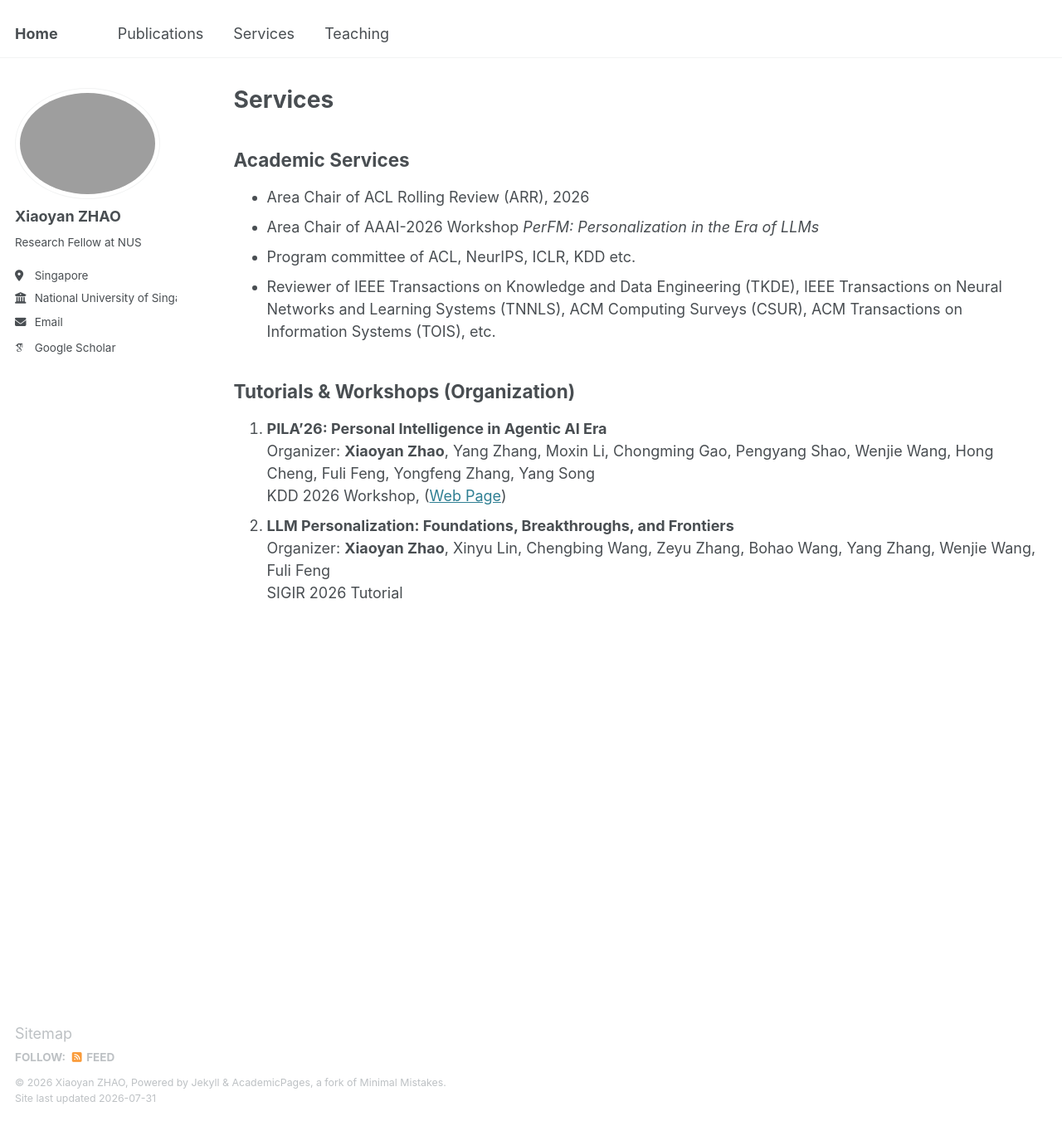
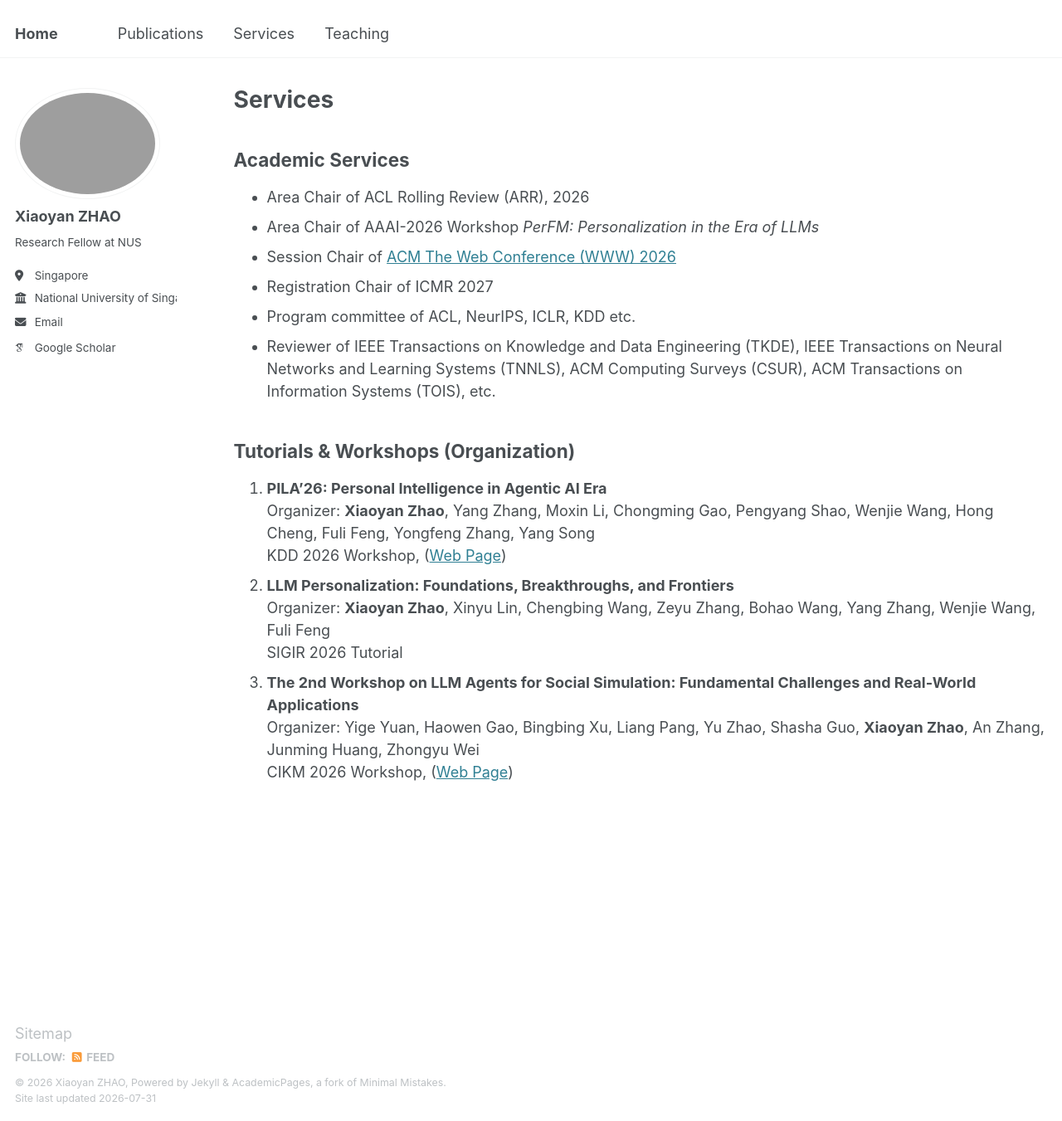
Before and after one commit to xyzhao01/xyzhao01.github.io, a Jekyll site: the page built from _pages/services.html, in a window 1280 px wide and 1351 px high. Shown: the whole window at 83% size. Built offline with Jekyll 4.4.1, drawn with Linux system fonts in a browser that asks for light colours; some web fonts are replaced.

Commit message:
Update Services page with new chair roles and CIKM workshop.
Add WWW session chair, ICMR registration chair, and LASS CIKM 2026 workshop with organizers and links.

Co-authored-by: Cursor <cursoragent@cursor.com>

```diff
--- a/_includes/services.md
+++ b/_includes/services.md
@@ -2,6 +2,8 @@
 
 - Area Chair of ACL Rolling Review (ARR), 2026
 - Area Chair of AAAI-2026 Workshop *PerFM: Personalization in the Era of LLMs*
+- Session Chair of [ACM The Web Conference (WWW) 2026](https://www2026.thewebconf.org/program/full-schedule.html)
+- Registration Chair of ICMR 2027
 - Program committee of ACL, NeurIPS, ICLR, KDD etc.
 - Reviewer of IEEE Transactions on Knowledge and Data Engineering (TKDE), IEEE Transactions on Neural Networks and Learning Systems (TNNLS), ACM Computing Surveys (CSUR), ACM Transactions on Information Systems (TOIS), etc.
 
@@ -14,3 +16,6 @@
    Organizer:
    **Xiaoyan Zhao**, Xinyu Lin, Chengbing Wang, Zeyu Zhang, Bohao Wang, Yang Zhang, Wenjie Wang, Fuli Feng
    SIGIR 2026 Tutorial
+3. **The 2nd Workshop on LLM Agents for Social Simulation: Fundamental Challenges and Real-World Applications**
+   Organizer: Yige Yuan, Haowen Gao, Bingbing Xu, Liang Pang, Yu Zhao, Shasha Guo, **Xiaoyan Zhao**, An Zhang, Junming Huang, Zhongyu Wei
+   CIKM 2026 Workshop, (<a href="https://lassworkshop26.github.io/" target="_blank">Web Page</a>)
```
